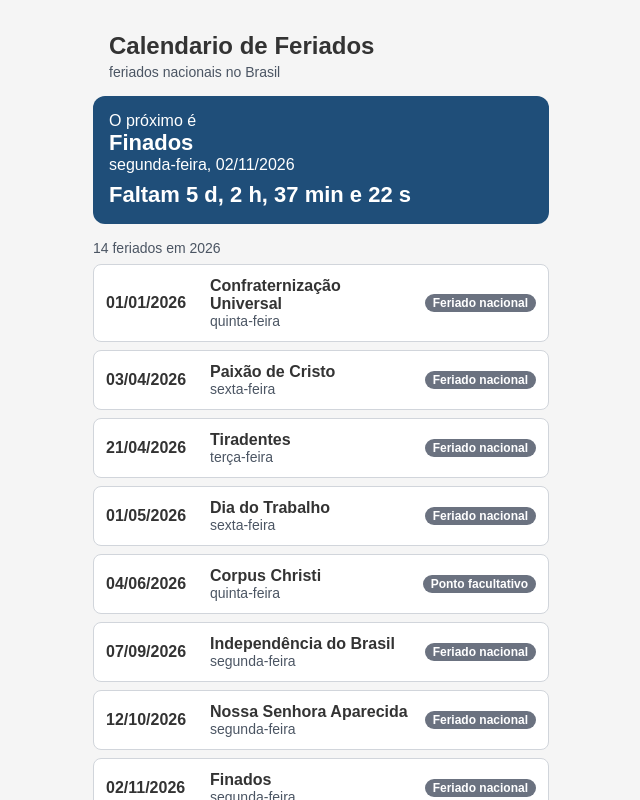
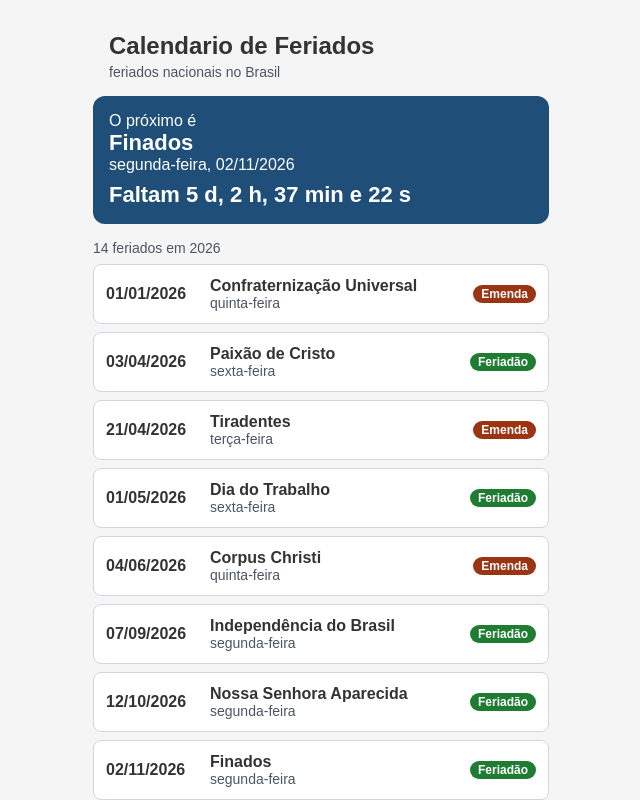
Before and after one commit to thiagotrindade29/03-feriados, a React (Vite) app: page / in a window 1280 px wide. Shown: the top 800 px of the page, without its empty margins (319-959 px from the left). Built offline with nearby package versions, Linux system fonts and the light colour scheme.

Commit message:
refactor: simplify HolidayCard component by removing unused 'type' prop and enhancing weekend logic

```diff
--- a/src/App.jsx
+++ b/src/App.jsx
@@ -17,7 +17,12 @@ function App() {
 
       <main className="holiday-list">
         {holidays.map((item) => (
-          <HolidayCard key={item.date} date={item.date} name={item.name} weekend={item.weekend} type={item.type} />
+          <HolidayCard
+            key={item.date}
+            date={item.date}
+            name={item.name}
+            weekend={item.weekend}
+          />
         ))}
       </main>
     </>
--- a/src/components/HolidayCard/index.jsx
+++ b/src/components/HolidayCard/index.jsx
@@ -2,9 +2,12 @@ import './Holiday-card.css';
 
 
 
-export default function HolidayCard({ date, name, weekend, type }) {
+export default function HolidayCard({ date, name, weekend }) {
   const day = new Date(`${date}T00:00:00`);
   const formattedDate = day.toLocaleDateString('pt-BR');
+  const isLongWeekend = weekend == 'segunda-feira' || weekend == 'sexta-feira';
+  const isWeekend = weekend == 'sábado' || weekend == 'domingo';
+  const isBrigde = weekend == 'terça-feira' || weekend == 'quinta-feira';
 
   return (
     <article key={date} className="holiday-card">
@@ -15,7 +18,9 @@ export default function HolidayCard({ date, name, weekend, type }) {
         <p>{weekend}</p>
       </div>
 
-      <span className="tag weekend">{type}</span>
+      {isLongWeekend && <span className="tag long-weekend">Feriadão</span>}
+      {isWeekend && <span className="tag weekend">Fim de semana</span>}
+      {isBrigde && <span className="tag bridge">Emenda</span>}
     </article>
   )
 }
```
